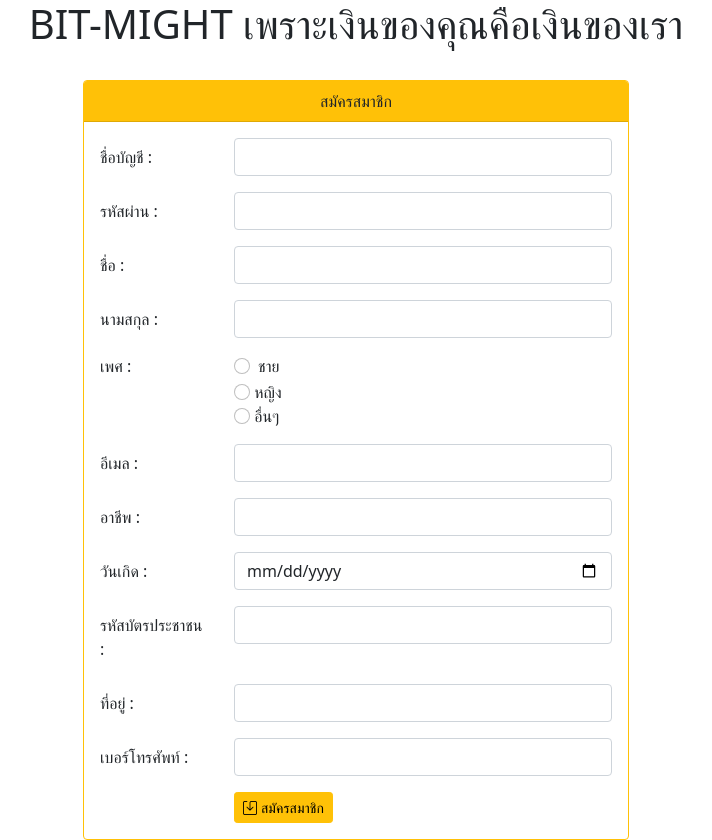
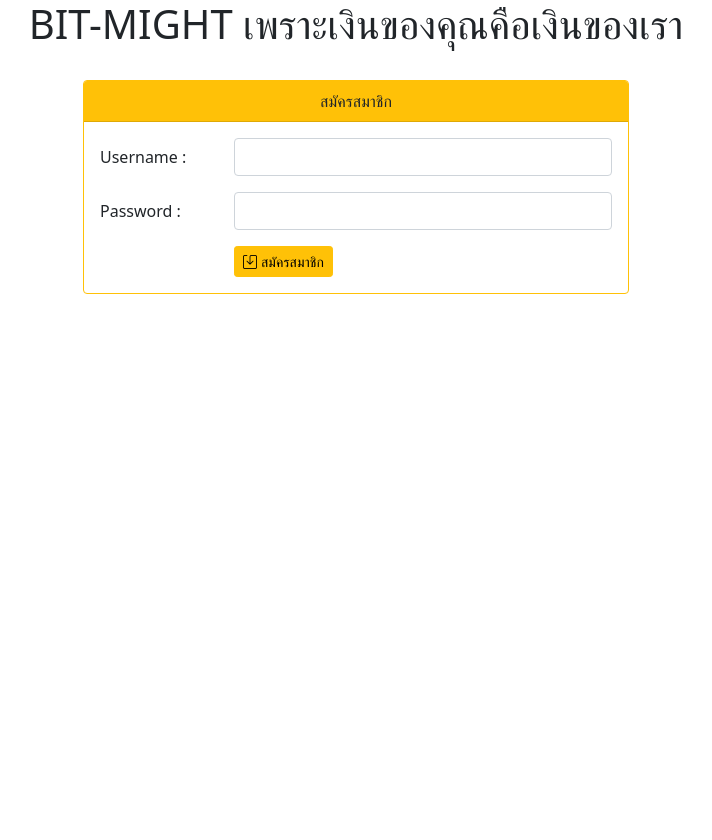
Before and after one commit to Shinoo17/BitMeta, a PHP site: page /register.php in a window 1280 px wide. Shown: the whole page, without its empty margins (284-996 px from the left). After the commit the page ends 294 px from the top, so only its background shows below. Run offline with PHP 8.4, Linux system fonts and the light colour scheme.

Commit message:
Add files via upload
RegisEditV.1

```diff
--- a/register.php
+++ b/register.php
@@ -41,81 +41,15 @@
                     <div class="card-body">
                         <form action="register_save.php" method="post">
                             <div class="row mb-3">
-                                <label class="col-lg-3 col-form-label">ชื่อบัญชี :</label>
+                                <label class="col-lg-3 col-form-label">Username :</label>
                                 <div class="col-lg-9">
-                                    <input type="text" class="form-control" name="login" required>
+                                    <input type="text" class="form-control" name="user" required>
                                 </div>
                             </div>
                             <div class="row mb-3">
-                                <label class="col-lg-3 col-form-label">รหัสผ่าน :</label>
+                                <label class="col-lg-3 col-form-label">Password :</label>
                                 <div class="col-lg-9">
-                                    <input type="password" class="form-control" name="pwd" required>
-                                </div>
-                            </div>
-                            <div class="row mb-3">
-                                <label class="col-lg-3 col-form-label">ชื่อ :</label>
-                                <div class="col-lg-9">
-                                    <input type="text" class="form-control" name="name" required>
-                                </div>
-                            </div>
-                            <div class="row mb-3">
-                                <label class="col-lg-3 col-form-label">นามสกุล :</label>
-                                <div class="col-lg-9">
-                                    <input type="text" class="form-control" name="sur-name" required>
-                                </div>
-                            </div>
-                            <fieldset class="row mb-3">
-                                <legend class="col-form-label col-lg-3 pt-0">เพศ :</legend>
-                                <div class="col-lg-9">
-                                    <div class="form-check">
-                                        <input type="radio" class="form-check-input" name="gender" value="m" required>
-                                        <label class="form-check-label">ชาย</label>
-                                    </div>
-                                    <div>
-                                        <input type="radio" class="form-check-input" name="gender" value="f" required>
-                                        <label class="form-check-label">หญิง</label>
-                                    </div>
-                                    <div>
-                                        <input type="radio" class="form-check-input" name="gender" value="o" required>
-                                        <label class="form-check-label">อื่นๆ</label>
-                                    </div>
-                                </div>
-                            </fieldset>
-                            <div class="row mb-3">
-                                <label class="col-lg-3 col-form-label">อีเมล :</label>
-                                <div class="col-lg-9">
-                                    <input type="email" class="form-control" name="email" required>
-                                </div>
-                            </div>
-
-                            <div class="row mb-3">
-                                <label class="col-lg-3 col-form-label">อาชีพ :</label>
-                                <div class="col-lg-9">
-                                    <input type="text" class="form-control" name="job" required>
-                                </div>
-                            </div>
-                            <div class="row mb-3">
-                                <label class="col-lg-3 col-form-label">วันเกิด :</label>
-                                <div class="col-lg-9">
-                                    <input type="date" class="form-control" name="birth-date" required>
-                                </div>
-                            </div>
-                            <div class="row mb-3">
-                                <label class="col-lg-3 col-form-label">รหัสบัตรประชาชน :</label>
-                                <div class="col-lg-9">
-                                    <input type="number_format" class="form-control" name="ID-card" required>
-                                </div>
-                            </div>
-                            <div class="row mb-3">
-                                <label class="col-lg-3 col-form-label">ที่อยู่ :</label>
-                                <div class="col-lg-9">
-                                    <input type="text" class="form-control" name="address" required>
-                                </div>
-                            </div>
-                            <div class="row mb-3">
-                                <label class="col-lg-3 col-form-label">เบอร์โทรศัพท์ :</label>
-                                <div class="col-lg-9">
-                                    <input type="number_format" class="form-control" name="phone" required>
+                                    <input type="password" class="form-control" name="pass" required>
                                 </div>
                             </div>
                             <div class="row">
```
